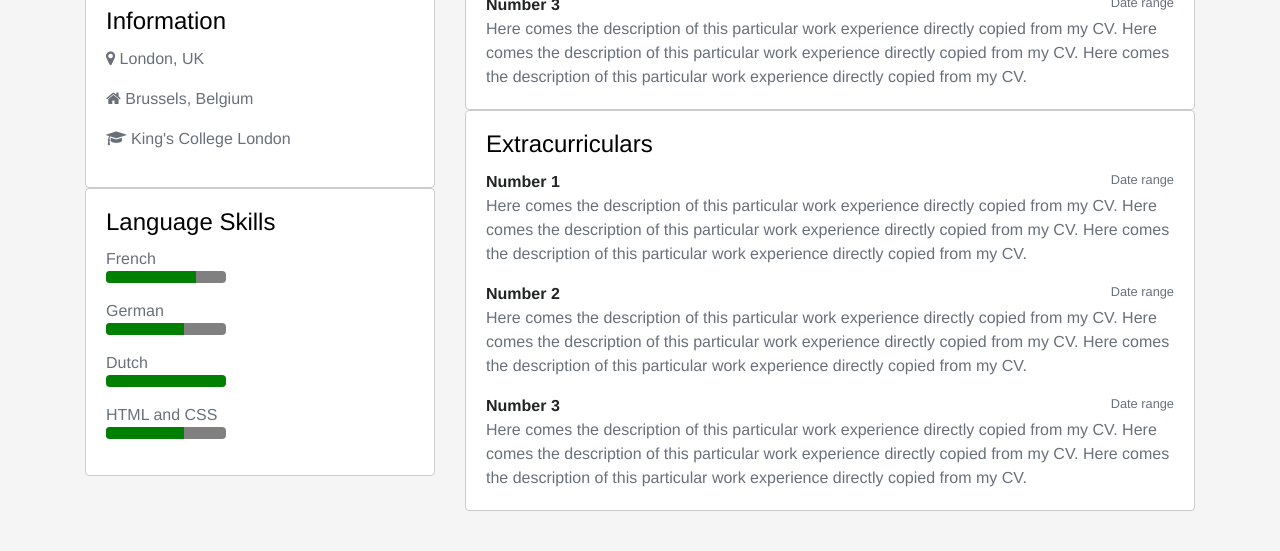
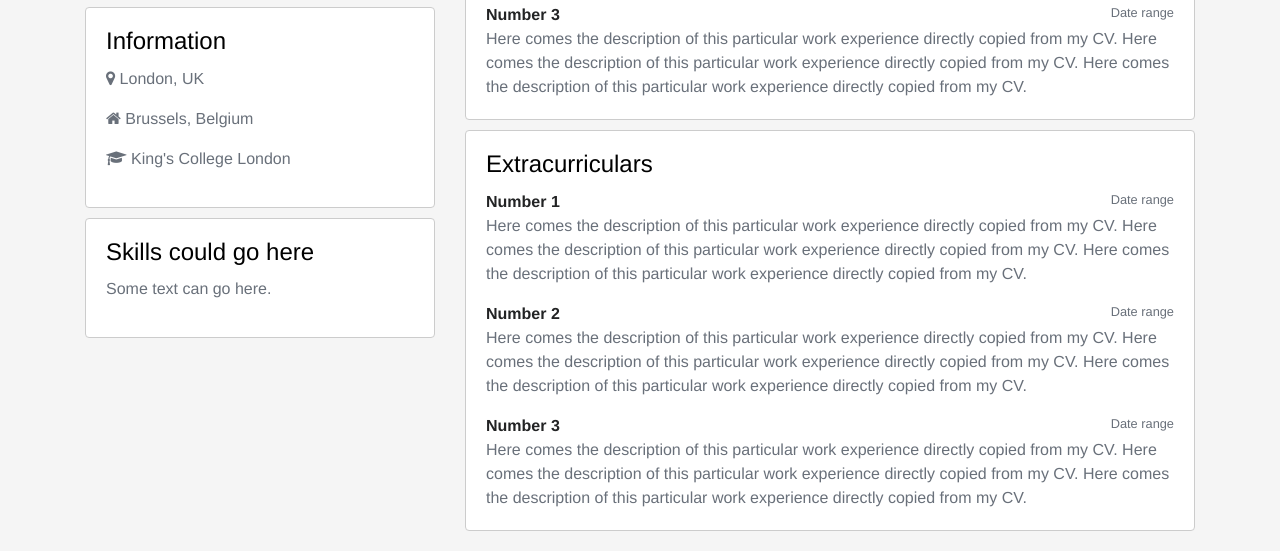
Before and after one commit to pvw199/pvw199.github.io, a plain HTML site: page experience.html in a window 1280 px wide. Shown: the part 346-897 px from the top of the page. Before the commit the page ends 857 px from the top, so only its background shows below. Drawn offline with nearby package versions, Linux system fonts and the light colour scheme.

Commit message:
second commit

```diff
--- a/css/profile.css
+++ b/css/profile.css
@@ -56,3 +56,5 @@ strong {
   background-image: url("img/pattern.jpg");
   background-repeat: repeat-x;
 }
+
+.spacing {margin-bottom: 10px; margin-top: 10px;}
--- a/experience.html
+++ b/experience.html
@@ -31,7 +31,7 @@
 	</nav>
 
     <div class="container">
-      	<div class="row">
+      	<div class="row spacing">
         	<div class="col-md-4">
         		<div class="card text-center">
         			<div class="card-block">
@@ -57,7 +57,7 @@
         		</div>
 
 
-        		<div class="card">
+        		<div class="card spacing">
         			<div class="card-block">
         				<h4 class="card-title">Information</h4>
         				<p>
@@ -79,22 +79,9 @@
 
         		<div class="card">
         			<div class="card-block">
-        				<h4 class="card-title">Language Skills</h4>
+        				<h4 class="card-title">Skills could go here</h4>
         				<p>
-        					French
-                  <progress class="progress progress-success" value = "75" max="100">75%</progress>
-        				</p>
-        				<p>
-        					German
-        					<progress class="progress progess-info" value="65" max="100">65%</progress>
-        				</p>
-        				<p>
-        					Dutch
-        					<progress class="progress progess-warning" value="100" max="100">100%</progress>
-        				</p>
-        				<p>
-        					HTML and CSS
-        					<progress class="progress progress-danger" value="65" max="100">65%</progress>
+       					Some text can go here.
         				</p>
         			</div>
         		</div>
@@ -125,7 +112,7 @@
           			</div>
           		</div>
 
-          		<div class="card">
+          		<div class="card spacing">
           			<div class="card-block">
           				<h4 class="card-title">Extracurriculars</h4>
           				<p class="card-text">
```
Also changed, not shown: index.html (+7 -7 lines).
